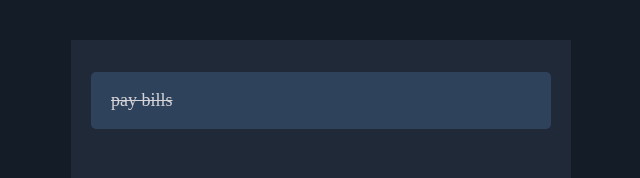
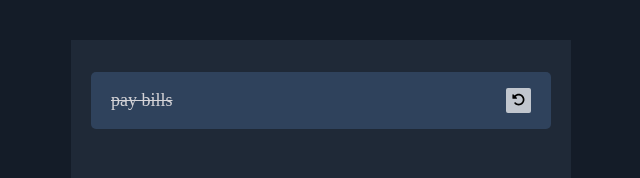
Before and after one commit to Gurmis/VUE---OpenLab1---ToDoList, a Vue app: page /deleted in a window 1280 px wide. Shown: the top 178 px of the page, without its empty margins (319-959 px from the left). Built offline with nearby package versions, Linux system fonts and the light colour scheme.

Commit message:
restore function implemented

```diff
--- a/src/components/Task.vue
+++ b/src/components/Task.vue
@@ -3,7 +3,8 @@
     <p>{{ name }}</p>
 
     <slot></slot>
-    <button @click.stop="removeTask()">x</button>
+    <button class="remove" @click.stop="removeTask()">x</button>
+    <button class="restore" @click.stop="restoreTask()"><font-awesome-icon icon="fa-solid fa-rotate-left" /></button>
   </article>
 </template>
 
@@ -18,6 +19,9 @@ export default {
   methods: {
     removeTask() {
       this.$store.dispatch("removeTask", this.taskId)
+    },
+    restoreTask() {
+      this.$store.dispatch("restoreTask", this.taskId)
     },
     taskDetails() {
       this.$router.push({ path: `task/${this.taskId}` })
@@ -57,7 +61,11 @@ article {
     }
   }
 
-  &.deleted button {
+  &.deleted button.remove {
+    display: none;
+  }
+
+  &:not(.deleted) button.restore {
     display: none;
   }
 
--- a/src/main.js
+++ b/src/main.js
@@ -6,6 +6,12 @@ import mitt from 'mitt'
 import mocks from './plugins/w/moxios/'
 import axios from "axios"
 import store from './store/store'
+import { library } from '@fortawesome/fontawesome-svg-core'
+import { FontAwesomeIcon } from '@fortawesome/vue-fontawesome'
+import { faRotateLeft } from '@fortawesome/free-solid-svg-icons'
+
+
+library.add(faRotateLeft)
 
 const emitter = mitt()
 const app = createApp(App)
@@ -22,4 +28,6 @@ app.use(router)
         // 'PUT tasks/1': true,
     }
 })
+
+app.component('font-awesome-icon', FontAwesomeIcon)
 app.mount('#app')
--- a/src/store/store.js
+++ b/src/store/store.js
@@ -24,6 +24,13 @@ export default createStore({
         }
       })
     },
+    restoreTask(state, id) {
+      state.tasks.forEach((task) => {
+        if (task.id === id) {
+          task.deleted = false
+        }
+      })
+    },
     updateTask(state, updatedTask) {
       state.tasks.forEach((task) => {
         if (task.id === updatedTask.id) {
@@ -39,6 +46,9 @@ export default createStore({
     },
     removeTask({ commit }, taskId) {
       commit("removeTask", taskId)
+    },
+    restoreTask({ commit }, taskId) {
+      commit("restoreTask", taskId)
     },
     updateTask({ commit }, updatedTask) {
       commit("updateTask", updatedTask)
--- a/src/style.scss
+++ b/src/style.scss
@@ -107,6 +107,9 @@ aside {
     }
   }
 }
+button {
+  flex-shrink: 0;
+}
 
 .btn {
   background: var(--btn1);
```
